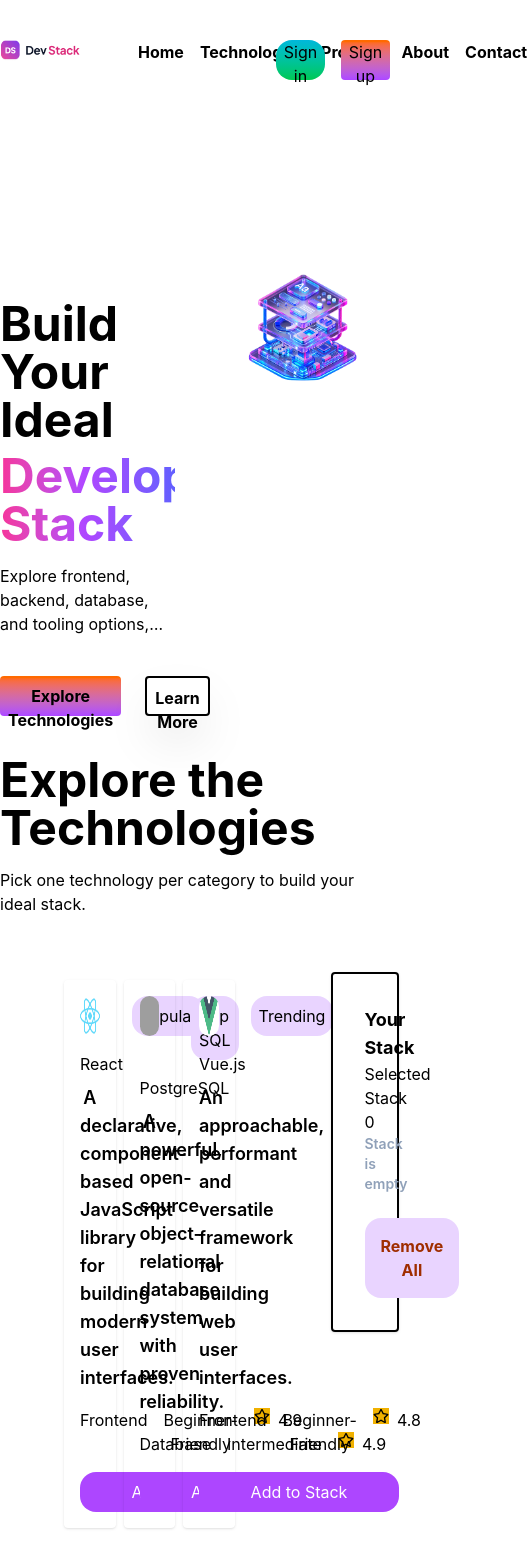
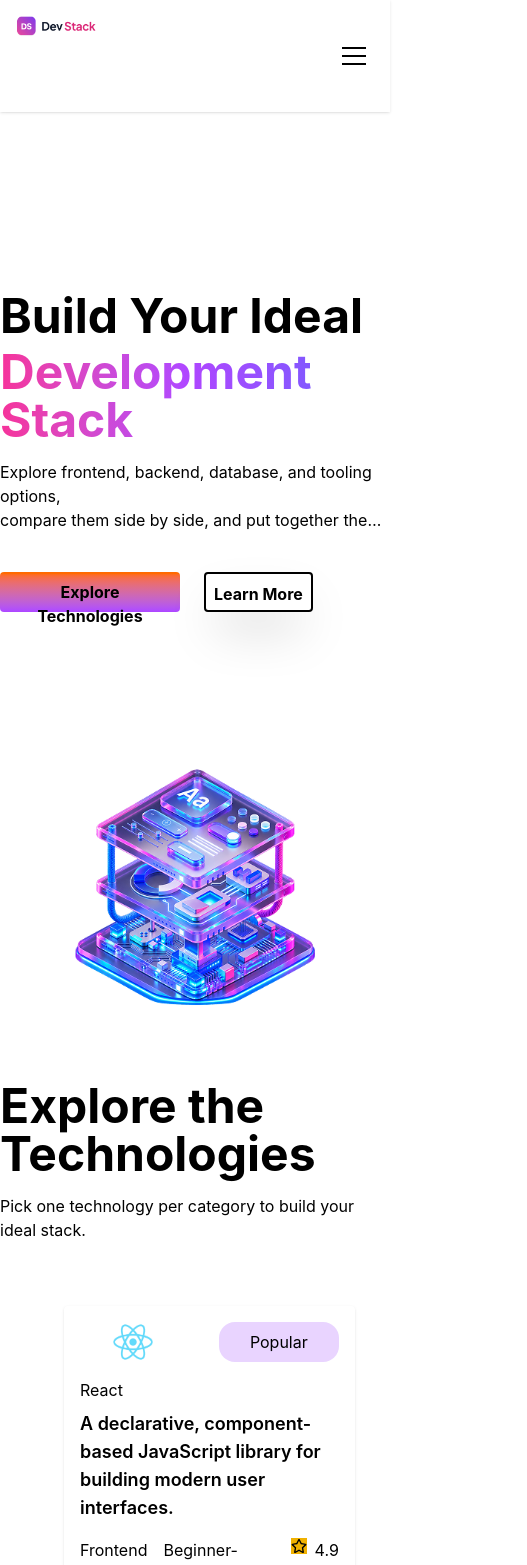
Before and after one commit to afsanalaz953/dev-stack, a React (Vite) app: page / in a window 390 px wide. Shown: the top 1565 px of the page, 527 px wide, since content can reach past the window. Built offline with nearby package versions, Linux system fonts and the light colour scheme; grey boxes are pictures that could not be loaded.

Commit message:
hambargur added

```diff
--- a/src/components/Banner.tsx
+++ b/src/components/Banner.tsx
@@ -2,13 +2,13 @@
 
 const Banner = () => {
     return (
-        <div className="container mx-auto mt-30 grid grid-cols-2 gap-10">
+        <div className="container mx-auto mt-30 grid lg:grid-cols-2 gap-10 sm:grid-cols-1">
             <div className="mt-15">
-                <h1 className="flex flex-col gap-2">
+                <h1 className="flex flex-col gap-2 ">
                     <span className="text-5xl font-bold">Build Your Ideal</span>
                     <span className="text-5xl font-bold bg-linear-to-r from-pink-500 via-purple-500 to-indigo-500 bg-clip-text text-transparent ">Development Stack</span>
                 </h1>
-                <p className="line-clamp-3 my-4">Explore frontend, backend, database, and tooling options,
+                <p className="line-clamp-3 my-4 ">Explore frontend, backend, database, and tooling options,
                     <br />
 compare them side by side, and put together the stack
 <br />
--- a/src/components/Body.tsx
+++ b/src/components/Body.tsx
@@ -46,15 +46,15 @@
 };
 
   return (
-    <div className="container mx-auto">
-      <h2 className="text-5xl font-bold">Explore the Technologies</h2>
-      <p className="mt-4">
+    <div className="container mx-auto ">
+      <h2 className="text-5xl  font-bold">Explore the Technologies</h2>
+      <p className="mt-4   ">
         Pick one technology per category to build your ideal stack.
       </p>
 
-<div className="grid grid-cols-12 gap-6 p-6 sm:gap-6 sm:py-4">
+<div className="grid sm:grid-cols-6 lg:grid-cols-12 gap-6 p-6 sm:gap-6 sm:py-4">
     {/* Left side: all cards grid */}
-    <div className="allcards grid grid-cols-3 col-span-9 gap-2 space-y-10 p-10 ">
+    <div className="allcards grid sm:grid-cols-1 lg:grid-cols-3 col-span-9 gap-2 space-y-10 p-10 ">
       {data.map((newProduct) => (
         <div key={newProduct.name} className="border-0 shadow  p-4 space-y-4 rounded ">
           <div className="1st flex gap-8 justify-between">
@@ -67,7 +67,7 @@
           <button className="bg-purple-200 hover:bg-purple-500  rounded-2xl w-30 p-2">{newProduct.badge}</button>
           </div>
 
-          <div className="space-y-2 text-center sm:text-left">
+          <div className="space-y-2 ">
             <div>{newProduct.name}  </div>
              <p className="text-lg font-semibold text-black"> {newProduct.description} </p>
             <div className="flex gap-4 my-4">
@@ -95,7 +95,7 @@
       <div className="border-2 shadow rounded p-8 space-10 m-8">
 <h2 className="font-bold text-start text-lg">Your Stack</h2>
 <p> Selected Stack {stack.length} </p>
-      <div className="space-y-2 text-center sm:text-left">
+      <div className="space-y-2 ">
        {stack.length === 0 ?
 
        (
@@ -158,50 +158,3 @@
 };
 
 export default Body;
-
-
-
-
-
-
-// import { use } from "react";
-// import type { IProducts } from "../types";
-
-// interface IProductsProps {
-// usersPromise: Promise<IProducts []>;
-// }
-
-// const Body = ({usersPromise}: IProductsProps) => {
-//     console.log(usersPromise, "typePromise")
-// const data = use (usersPromise)
-// console.log(data,  'usersData')
-//     return (
-//         <div className="container mx-auto">
-//             <h2 className="text-5xl font-bold">Explore the Technologies</h2>
-//             <p className="mt-4 ">Pick one technology per category to build your ideal stack.</p>
-//             <div>
-//               {data.map((newProducts) => {
-// console.log(newProduct, "TypeProducts");
-
-// return
-
-//             <div className="flex flex-col gap-2 p-8 sm:flex-row sm:items-center sm:gap-6 sm:py-4 ...">
-//   <img className="mx-auto block h-24 rounded-full sm:mx-0 sm:shrink-0" src="/img/erin-lindford.jpg" alt="" />
-//   <div className="space-y-2 text-center sm:text-left">
-//     <div className="space-y-0.5">
-//       <p className="text-lg font-semibold text-black">Erin Lindford</p>
-//       <p className="font-medium text-gray-500">Product Engineer</p>
-//     </div>
-//     <button className="border-purple-200 text-purple-600 hover:border-transparent hover:bg-purple-600 hover:text-white active:bg-purple-700 ...">
-//       Message
-//     </button>
-//   </div>
-// </div>
-//               }
-// })
-// </div>
-//         </div>
-//     );
-// };
-
-// export default Body;
--- a/src/components/Footer.tsx
+++ b/src/components/Footer.tsx
@@ -5,7 +5,7 @@
   return (
     <footer className="bg-purple-200 pt-16 pb-10 border-t rounded-2xl border-gray-100 container mx-auto">
       <div className="max-w-7xl mx-auto px-4 sm:px-6 lg:px-8">
-        <div className="grid grid-cols-1 md:grid-cols-2 lg:grid-cols-4 gap-12 lg:gap-8">
+        <div className="grid grid-cols-1 sm:grid-cols-1 md:grid-cols-2 lg:grid-cols-4 gap-12 lg:gap-8">
 
           {/* Column 1: Brand & Description */}
           <div className="flex flex-col">
--- a/src/components/Nav.tsx
+++ b/src/components/Nav.tsx
@@ -1,24 +1,107 @@
-// import logoText from './assets/logo-text.png';
+
+import { useState } from 'react';
+
 
 const Navbar = () => {
+    const [isOpen, setIsOpen] = useState(false);
 
     return (
-        <nav className=" container mx-auto my-10 grid grid-cols-3 gap-6">
-            <div className="w-20 h-20 "><img src= "/assets/logo-text.png" alt="" /></div>
-            {/* <img src="" alt="" /> */}
-            <ul className="flex font-bold gap-4">
-                <li><a href="/">Home</a></li>
-                <li><a href="/">Technologies</a></li>
-                <li><a href="">Projects</a></li>
-                <li><a href="/">About</a></li>
-                <li><a href="/">Contact</a></li>
-            </ul>
-            <div className="flex gap-4 justify-center">
-                <button className=" w-25 h-10 rounded-2xl   text-center  bg-linear-to-t from-green-500 to-cyan-500">Sign in</button>
-                <button className=" rounded w-25 h-10 bg-linear-to-t from-purple-500 to-orange-500"> Sign up</button>
+        <nav className="sticky top-0 z-50 w-full bg-white/80 backdrop-blur-md shadow-sm">
+            <div className="container mx-auto px-4 py-4">
+                <div className="grid grid-cols-2 md:grid-cols-3 items-center gap-6">
+                    {/* Logo */}
+                    <div className="w-20 h-20">
+                        <img src="/assets/logo-text.png" alt="Logo" />
+                    </div>
+
+                    {/* Desktop Menu */}
+                    <ul className="hidden md:flex font-bold gap-4 justify-center">
+                        <li><a href="/">Home</a></li>
+                        <li><a href="/">Technologies</a></li>
+                        <li><a href="/">Projects</a></li>
+                        <li><a href="/">About</a></li>
+                        <li><a href="/">Contact</a></li>
+                    </ul>
+
+                    {/* Desktop Buttons */}
+                    <div className="hidden md:flex gap-4 justify-end">
+                        <button className="w-25 h-10 rounded-2xl text-center bg-linear-to-t from-green-500 to-cyan-500">
+                            Sign in
+                        </button>
+                        <button className="w-25 h-10 rounded bg-linear-to-t from-purple-500 to-orange-500">
+                            Sign up
+                        </button>
+                    </div>
+
+                    {/* Hamburger Button (mobile only) */}
+                    <button
+                        onClick={() => setIsOpen(!isOpen)}
+                        className="md:hidden justify-self-end flex flex-col justify-center items-center w-10 h-10 gap-1.5"
+                        aria-label="Toggle menu"
+                    >
+                        <span className={`block w-6 h-0.5 bg-black transition-transform duration-300 ${isOpen ? 'rotate-45 translate-y-2' : ''}`} />
+                        <span className={`block w-6 h-0.5 bg-black transition-opacity duration-300 ${isOpen ? 'opacity-0' : ''}`} />
+                        <span className={`block w-6 h-0.5 bg-black transition-transform duration-300 ${isOpen ? '-rotate-45 -translate-y-2' : ''}`} />
+                    </button>
+                </div>
+
+                {/* Mobile Menu */}
+                <div
+                    className={`md:hidden overflow-hidden transition-all duration-300 ${
+                        isOpen ? 'max-h-96 opacity-100 mt-4' : 'max-h-0 opacity-0'
+                    }`}
+                >
+                    <ul className="flex flex-col font-bold gap-4 p-4 bg-gray-100 rounded-lg">
+                        <li><a href="/">Home</a></li>
+                        <li><a href="/">Technologies</a></li>
+                        <li><a href="/">Projects</a></li>
+                        <li><a href="/">About</a></li>
+                        <li><a href="/">Contact</a></li>
+                    </ul>
+
+                    <div className="flex flex-col gap-4 mt-4">
+                        <button className="w-full h-10 rounded-2xl bg-linear-to-t from-green-500 to-cyan-500">
+                            Sign in
+                        </button>
+                        <button className="w-full h-10 rounded bg-linear-to-t from-purple-500 to-orange-500">
+                            Sign up
+                        </button>
+                    </div>
+                </div>
             </div>
         </nav>
-    )
+    );
 };
 
 export default Navbar;
+
+
+
+
+
+
+
+// // import logoText from './assets/logo-text.png';
+
+// const Navbar = () => {
+
+//     return (
+//         <nav className=" container mx-auto my-10 grid grid-cols-3 gap-6">
+//             <div className="w-20 h-20 "><img src= "/assets/logo-text.png" alt="" /></div>
+//             {/* <img src="" alt="" /> */}
+//             <ul className="flex font-bold gap-4">
+//                 <li><a href="/">Home</a></li>
+//                 <li><a href="/">Technologies</a></li>
+//                 <li><a href="">Projects</a></li>
+//                 <li><a href="/">About</a></li>
+//                 <li><a href="/">Contact</a></li>
+//             </ul>
+//             <div className="flex gap-4 justify-center">
+//                 <button className=" w-25 h-10 rounded-2xl   text-center  bg-linear-to-t from-green-500 to-cyan-500">Sign in</button>
+//                 <button className=" rounded w-25 h-10 bg-linear-to-t from-purple-500 to-orange-500"> Sign up</button>
+//             </div>
+//         </nav>
+//     )
+// };
+
+// export default Navbar;
```
